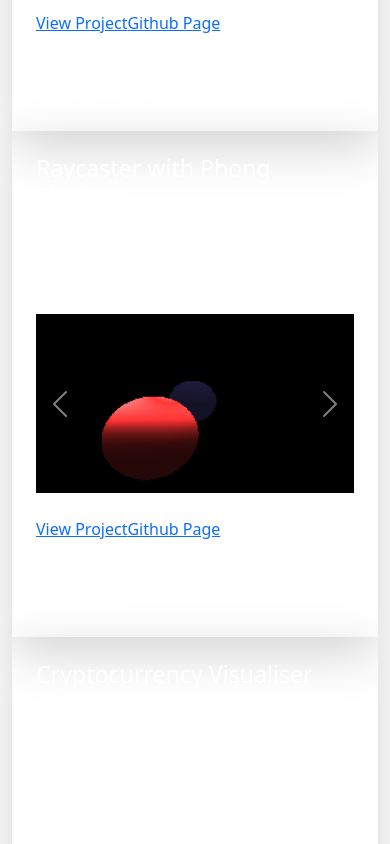
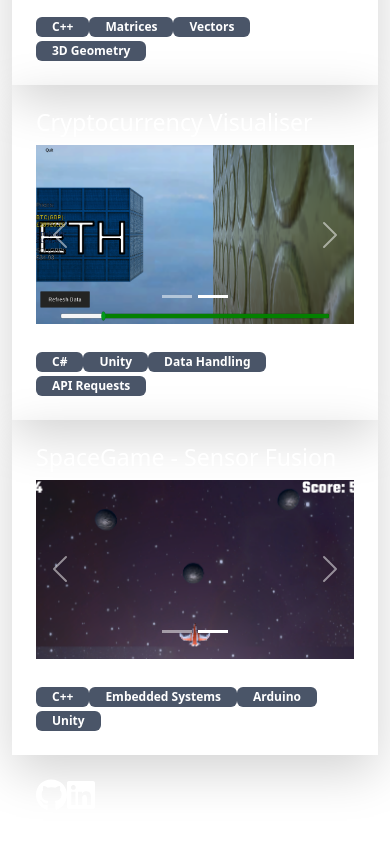
Before and after one commit to JakeBiggs/NextJS-Portfolio, a Next.js app: page /projects in a window 390 px wide. Shown: the part 1000-1844 px from the top of the page. Built offline with nearby package versions, Linux system fonts and the light colour scheme.

Commit message:
Updated carousel and ready for deployment

```diff
--- a/package.json
+++ b/package.json
@@ -10,11 +10,16 @@
   },
   "dependencies": {
     "@emailjs/browser": "^4.4.1",
+    "@fortawesome/fontawesome-svg-core": "^6.7.2",
+    "@fortawesome/free-brands-svg-icons": "^6.7.2",
+    "@fortawesome/free-solid-svg-icons": "^6.7.2",
+    "@fortawesome/react-fontawesome": "^0.2.2",
     "bootstrap": "^5.3.3",
     "email-js": "^2.0.3",
     "framer-motion": "^12.0.11",
     "next": "15.1.6",
     "react": "^19.0.0",
+    "react-bootstrap": "^2.10.9",
     "react-dom": "^19.0.0"
   },
   "devDependencies": {
--- a/src/app/(sections)/projects/page.tsx
+++ b/src/app/(sections)/projects/page.tsx
@@ -1,5 +1,7 @@
 "use client";
 import React, { useEffect, useState } from 'react';
+import { Carousel } from 'react-bootstrap';
+import Image from 'next/image';
 
 interface Project {
     title: string;
@@ -12,6 +14,8 @@ interface Project {
 
 const Projects: React.FC = () => {
     const [projects, setProjects] = useState<Project[]>([]);
+    const [selectedProject, setSelectedProject] = useState<Project | null>(null);
+    const [showModal, setShowModal] = useState(false);
 
     useEffect(() => {
         fetch('/projects.json')
@@ -20,10 +24,19 @@ const Projects: React.FC = () => {
             .catch((error) => console.error('Error fetching projects:', error));
     }, []);
 
-    useEffect(() => {
-        import('bootstrap/dist/js/bootstrap.bundle.min.js')
-            .catch(err => console.error('Error loading Bootstrap JS:', err));
-    }, []);
+    const handleProjectClick = (project: Project) => {
+        setSelectedProject(project);
+        setShowModal(true);
+    };
+
+    const handleCloseModal = () => {
+        setShowModal(false);
+        setSelectedProject(null);
+    };
+
+    const stopPropagation = (event: React.MouseEvent) => {
+        event.stopPropagation();
+    };
 
     return (
         <section id="projects" className="bg-gray-900 p-8 text-white">
@@ -31,34 +44,17 @@ const Projects: React.FC = () => {
                 <h2 className="text-3xl font-bold mb-4">Projects</h2>
                 <div className="grid grid-cols-1 md:grid-cols-2 lg:grid-cols-3 gap-8">
                     {projects.map((project, index) => (
-                        <div key={index} className="bg-gray-800 p-4 rounded-lg shadow-lg flex flex-col">
+                        <div key={index} className="bg-gray-800 p-4 rounded-lg shadow-lg flex flex-col cursor-pointer" onClick={() => handleProjectClick(project)}>
                             <h3 className="text-2xl font-bold mb-2">{project.title}</h3>
-                            <p className="text-lg mb-4 flex-grow">{project.description}</p>
-                            <div id={`carousel-${index}`} className="carousel slide mb-4" data-bs-ride="carousel">
-                                <div className="carousel-inner">
-                                    {project.images.map((image, imgIndex) => (
-                                        <div key={image.id} className={`carousel-item ${imgIndex === 0 ? 'active' : ''}`}>
-                                            <div className="carousel-image-wrapper">
-                                                <img src={image.url} className="d-block w-100" alt={image.alt} />
-                                            </div>
+                            <Carousel id={`carousel-${index}`} className="mb-4" onClick={stopPropagation}>
+                                {project.images.map((image, imgIndex) => (
+                                    <Carousel.Item key={image.id} className={`carousel-item ${imgIndex === 0 ? 'active' : ''}`}>
+                                        <div className="carousel-image-wrapper">
+                                            <Image src={image.url} className="d-block w-100" alt={image.alt} layout="fill" objectFit="cover" />
                                         </div>
-                                    ))}
-                                </div>
-                                <button className="carousel-control-prev" type="button" data-bs-target={`#carousel-${index}`} data-bs-slide="prev">
-                                    <span className="carousel-control-prev-icon" aria-hidden="true"></span>
-                                    <span className="visually-hidden">Previous</span>
-                                </button>
-                                <button className="carousel-control-next" type="button" data-bs-target={`#carousel-${index}`} data-bs-slide="next">
-                                    <span className="carousel-control-next-icon" aria-hidden="true"></span>
-                                    <span className="visually-hidden">Next</span>
-                                </button>
-                            </div>
-                            <a href={project.url} className="text-blue-400 hover:underline mt-4 block">
-                                View Project
-                            </a>
-                            <a href={project.git} className="text-blue-400 hover:underline mt-2 block">
-                                Github Page
-                            </a>
+                                    </Carousel.Item>
+                                ))}
+                            </Carousel>
                             <div className="mt-4 flex flex-wrap gap-2">
                                 {project.skills.map((skill, skillIndex) => (
                                     <span key={skillIndex} className="badge badge-pill bg-tertiary px-3 py-1 text-sm">{skill}</span>
@@ -68,6 +64,47 @@ const Projects: React.FC = () => {
                     ))}
                 </div>
             </div>
+
+            {showModal && selectedProject && (
+                <div className="fixed inset-0 z-50 flex items-center justify-center bg-black bg-opacity-50">
+                    <div className="bg-gray-800 rounded-lg shadow-lg p-6 w-full max-w-3xl">
+                        <div className="flex justify-between items-center mb-4">
+                            <h2 className="text-2xl font-bold">{selectedProject.title}</h2>
+                            <button className="text-white" onClick={handleCloseModal}>
+                                &times;
+                            </button>
+                        </div>
+                        <div className="mb-4">
+                            <p>{selectedProject.description}</p>
+                        </div>
+                        <Carousel id={`carousel-modal`} className="mb-4">
+                            {selectedProject.images.map((image, imgIndex) => (
+                                <Carousel.Item key={image.id} className={`carousel-item ${imgIndex === 0 ? 'active' : ''}`}>
+                                    <div className="carousel-image-wrapper">
+                                        <Image src={image.url} className="d-block w-100" alt={image.alt} layout="fill" objectFit="cover" />
+                                    </div>
+                                </Carousel.Item>
+                            ))}
+                        </Carousel>
+                        <a href={selectedProject.url} className="text-blue-400 hover:underline mt-4 block">
+                            View Project
+                        </a>
+                        <a href={selectedProject.git} className="text-blue-400 hover:underline mt-2 block">
+                            Github Page
+                        </a>
+                        <div className="mt-4 flex flex-wrap gap-2">
+                            {selectedProject.skills.map((skill, skillIndex) => (
+                                <span key={skillIndex} className="badge badge-pill bg-tertiary px-3 py-1 text-sm">{skill}</span>
+                            ))}
+                        </div>
+                        <div className="flex justify-end mt-4">
+                            <button className="bg-red-500 text-white px-4 py-2 rounded" onClick={handleCloseModal}>
+                                Close
+                            </button>
+                        </div>
+                    </div>
+                </div>
+            )}
         </section>
     );
 };
--- a/src/app/components/Footer.tsx
+++ b/src/app/components/Footer.tsx
@@ -0,0 +1,20 @@
+import React from 'react';
+import { FontAwesomeIcon } from '@fortawesome/react-fontawesome';
+import { faGithub, faLinkedin } from '@fortawesome/free-brands-svg-icons';
+
+const Footer: React.FC = () => {
+    return (
+        <footer className="bg-gray-800 p-4 text-white">
+            <div className="container mx-auto flex justify-center space-x-4">
+                <a href="https://github.com/your-github-username" target="_blank" rel="noopener noreferrer" className="text-white hover:text-gray-400">
+                    <FontAwesomeIcon icon={faGithub} size="2x" />
+                </a>
+                <a href="https://linkedin.com/in/your-linkedin-username" target="_blank" rel="noopener noreferrer" className="text-white hover:text-gray-400">
+                    <FontAwesomeIcon icon={faLinkedin} size="2x" />
+                </a>
+            </div>
+        </footer>
+    );
+};
+
+export default Footer;
--- a/src/app/globals.css
+++ b/src/app/globals.css
@@ -36,3 +36,13 @@ body {
   height: 100%;
   object-fit: cover;
 }
+
+.badge-pill {
+  display: inline-block;
+  padding: 0.5em 1em;
+  border-radius: 9999px;
+  background-color: #4a5568;
+  /* Customize the background color */
+  color: #fff;
+  /* Customize the text color */
+}
--- a/src/app/layout.tsx
+++ b/src/app/layout.tsx
@@ -3,7 +3,7 @@ import { Geist, Geist_Mono } from "next/font/google";
 import "./globals.css";
 import 'bootstrap/dist/css/bootstrap.min.css';
 import { ReactNode } from 'react';
-
+import Footer from './components/Footer';
 
 const geistSans = Geist({
   variable: "--font-geist-sans",
@@ -31,6 +31,7 @@ export default function RootLayout({
         className={`${geistSans.variable} ${geistMono.variable} antialiased`}
       >
         {children}
+        <Footer />
       </body>
     </html>
   );
```
Also changed, not shown: src/app/(sections)/about/page.tsx (+7 -2 lines), src/app/(sections)/contact/page.tsx (+22 -5 lines), 1 other file (tests, documents, lock files or other folders).
